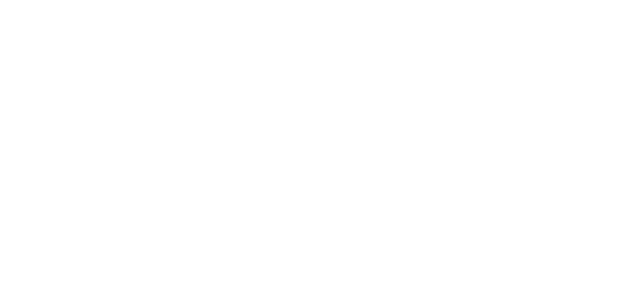
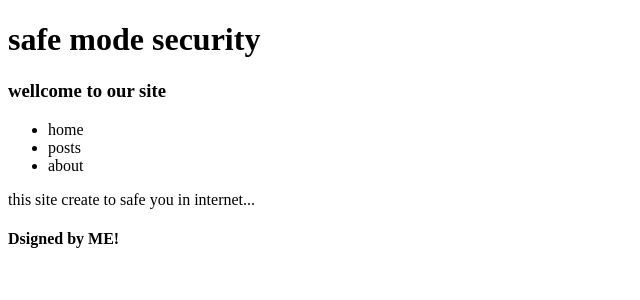
Before and after one commit to s3verus/mysite, a PHP site: page / in a window 1280 px wide. Before the commit the part shown is empty. Shown: the top 300 px of the page, without its empty margins (0-640 px from the left). Run offline with PHP 8.4, Linux system fonts and the light colour scheme.

Commit message:
some text added to body

```diff
--- a/index.php
+++ b/index.php
@@ -10,18 +10,23 @@
   <body>
       <div class="main">
         <div class="header">
-
+            <h1>safe mode security</h1>
         </div>
         <div class="center">
             <div class="aside">
-
+              <h3>wellcome to our site</h3>
+              <ul>
+                <li>home</li>
+                <li>posts</li>
+                <li>about</li>
+              </ul>
             </div>
             <div class="article">
-
+                <p>this site create to safe you in internet...</p>
             </div>
         </div>
         <div class="footer">
-
+            <h4>Dsigned by ME!</h4>
         </div>
       </div>
   </body>
```
